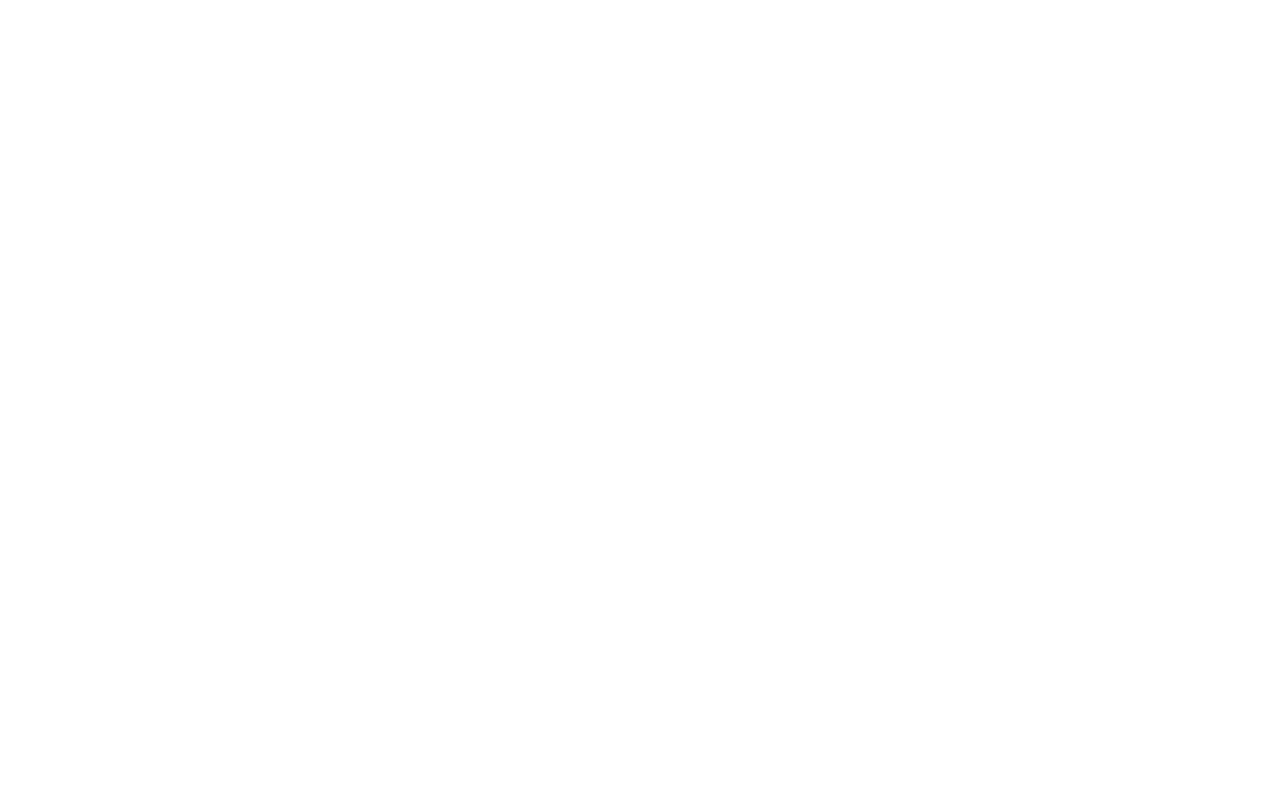
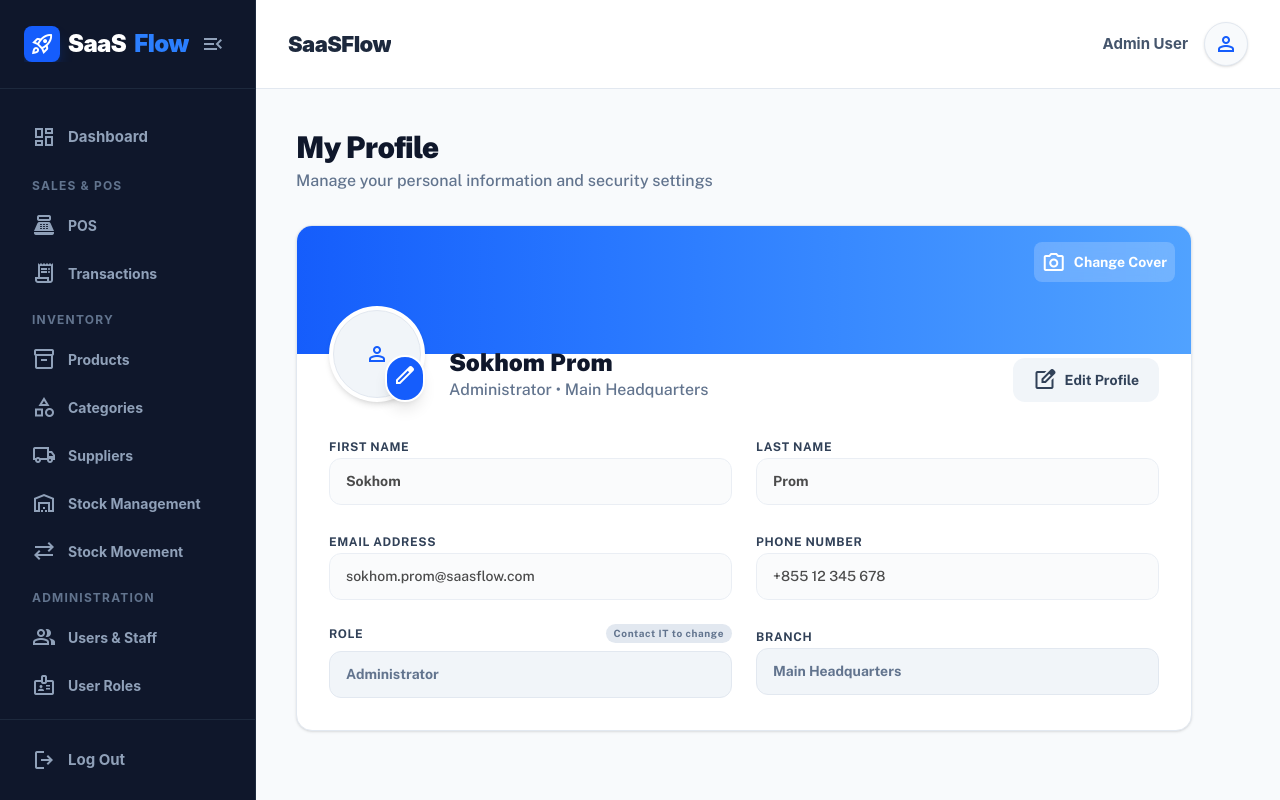
Before and after one commit to sokhompsk987-hash/pos-system, a React (Vite) app: page /profile in a window 1280 px wide. Before the commit this address had no page. Built offline with nearby package versions, Linux system fonts and the light colour scheme; no server answers.

Commit message:
Refactor Layout into Sidebar/Header, add Profile page and functional ProfileDropdown

```diff
--- a/src/App.jsx
+++ b/src/App.jsx
@@ -1,13 +1,11 @@
 import React from 'react';
 import { Routes, Route } from 'react-router-dom';
 
-// Import core application view pages
 import Home from './pages/Home.jsx';
 import Dashboard from './pages/Dashboard.jsx';
 import Login from './pages/Login.jsx';
 import Register from './pages/Register.jsx';
 
-// Import management core administration modules
 import Category from './pages/Category.jsx';
 import Branch from './pages/Branch.jsx';
 import Products from './pages/Products.jsx';
@@ -17,30 +15,26 @@ import Subscription from './pages/Billing/Subscription.jsx';
 import Users from './pages/Users.jsx';
 import Suppliers from './pages/Suppliers.jsx';
 
-// Import the newly created POS and Transactions pages
 import POS from './pages/POS/POS.jsx';
 import Transactions from './pages/POS/Transactions.jsx';
 import InvoiceDetails from './pages/POS/InvoiceDetails.jsx';
 
-// Import the Reports page
 import Reports from './pages/Reports.jsx';
 
-// IMPORT THE SECURITY ELEMENT FOR GATEKEEPING REVENUE PERMISSIONS
 import FeatureGuard from './components/FeatureGuard.jsx';
 
 import Roles from './pages/Roles.jsx';
+import Profile from './pages/Profile.jsx';
 
 function App() {
   return (
     <div className="min-h-screen bg-pos-bg">
       <Routes>
-        {/* Public and unprotected routes accessible by anyone */}
         <Route path="/" element={<Home />} />
         <Route path="/login" element={<Login />} />
         <Route path="/register" element={<Register />} />
         <Route path="/subscription" element={<Subscription />} />
 
-        {/* Protected routes wrapped with FeatureGuard gating authorization level */}
         <Route path="/dashboard" element={<FeatureGuard><Dashboard /></FeatureGuard>} />
         <Route path="/category" element={<FeatureGuard><Category /></FeatureGuard>} />
         <Route path="/products" element={<FeatureGuard><Products /></FeatureGuard>} />
@@ -50,10 +44,12 @@ function App() {
         <Route path="/inventory" element={<FeatureGuard><StockManagement /></FeatureGuard>} />
         <Route path="/suppliers" element={<FeatureGuard><Suppliers /></FeatureGuard>} />
         <Route path="/roles" element={<FeatureGuard><Roles /></FeatureGuard>} />
-        {/* Route for the Reports module */}
+
+        {/* Profile Route Added Here */}
+        <Route path="/profile" element={<FeatureGuard><Profile /></FeatureGuard>} />
+
         <Route path="/reports" element={<FeatureGuard><Reports /></FeatureGuard>} />
 
-        {/* Routes for the Sales & POS module */}
         <Route path="/pos" element={<FeatureGuard><POS /></FeatureGuard>} />
         <Route path="/transactions" element={<FeatureGuard><Transactions /></FeatureGuard>} />
         <Route path="/pos/invoice/:id" element={<FeatureGuard><InvoiceDetails /></FeatureGuard>} />
--- a/src/components/Layout.jsx
+++ b/src/components/Layout.jsx
@@ -3,7 +3,7 @@ import { useLocation, useNavigate } from 'react-router-dom';
 import Sidebar from './Sidebar';
 import Header from './Header';
 import LogoutModal from './LogoutModal';
-
+import ProfileDropdown from './ProfileDropdown';
 export default function Layout({ children }) {
   const location = useLocation();
   const navigate = useNavigate();
--- /dev/null
+++ b/src/pages/Profile.jsx
@@ -0,0 +1,193 @@
+import React, { useState } from 'react';
+import Layout from '../components/Layout';
+
+export default function Profile() {
+  const [profileData, setProfileData] = useState({
+    firstName: 'Sokhom',
+    lastName: 'Prom',
+    email: 'sokhom.prom@saasflow.com',
+    phone: '+855 12 345 678',
+    role: 'Administrator',
+    branch: 'Main Headquarters'
+  });
+
+  const [isEditing, setIsEditing] = useState(false);
+  const [isLoading, setIsLoading] = useState(false);
+
+  const handleInputChange = (e) => {
+    const { name, value } = e.target;
+    setProfileData({
+      ...profileData,
+      [name]: value
+    });
+  };
+
+  const handleSave = (e) => {
+    e.preventDefault();
+    setIsLoading(true);
+
+    // BACKEND TEAM: Insert API call here to save profile updates
+    // Example: request('/api/users/profile', 'PUT', profileData).then(...)
+
+    setTimeout(() => {
+      console.log("Saved profile data:", profileData);
+      setIsLoading(false);
+      setIsEditing(false);
+    }, 1000); // Simulated network delay
+  };
+
+  return (
+    <Layout>
+      <div className="p-6 md:p-10 font-['Public_Sans'] bg-slate-50 min-h-screen">
+
+        <div className="mb-8">
+          <h1 className="text-3xl font-black text-slate-900 tracking-tight">My Profile</h1>
+          <p className="text-slate-500 font-medium mt-1">Manage your personal information and security settings</p>
+        </div>
+
+        <div className="bg-white border border-slate-200 rounded-2xl shadow-sm overflow-hidden max-w-4xl">
+
+          <div className="h-32 bg-gradient-to-r from-blue-600 to-blue-400 relative">
+            <button className="absolute top-4 right-4 bg-white/20 hover:bg-white/30 backdrop-blur-md text-white p-2 rounded-lg transition-colors flex items-center gap-2 text-sm font-bold">
+              <span className="material-symbols-outlined text-[18px]">photo_camera</span>
+              Change Cover
+            </button>
+          </div>
+
+          <div className="px-8 pb-8 relative">
+            <div className="flex flex-col md:flex-row gap-6 items-start md:items-end -mt-12 mb-8">
+              <div className="relative group">
+                <div className="w-24 h-24 bg-white rounded-full p-1 shadow-md">
+                  <div className="w-full h-full bg-slate-100 rounded-full flex items-center justify-center text-blue-600 border border-slate-200 overflow-hidden">
+                    <span className="material-symbols-outlined text-[40px]">person</span>
+                  </div>
+                </div>
+                <button className="absolute bottom-0 right-0 bg-blue-600 hover:bg-blue-700 text-white p-1.5 rounded-full shadow-lg transition-colors border-2 border-white">
+                  <span className="material-symbols-outlined text-[16px]">edit</span>
+                </button>
+              </div>
+
+              <div className="flex-1">
+                <h2 className="text-2xl font-black text-slate-900">{profileData.firstName} {profileData.lastName}</h2>
+                <p className="text-slate-500 font-medium">{profileData.role} • {profileData.branch}</p>
+              </div>
+
+              {!isEditing && (
+                <button
+                  onClick={() => setIsEditing(true)}
+                  className="bg-slate-100 hover:bg-slate-200 text-slate-700 px-5 py-2.5 rounded-xl font-bold text-sm transition-all flex items-center gap-2"
+                >
+                  <span className="material-symbols-outlined text-[18px]">edit_square</span>
+                  Edit Profile
+                </button>
+              )}
+            </div>
+
+            <form onSubmit={handleSave}>
+              <div className="grid grid-cols-1 md:grid-cols-2 gap-6">
+                <div className="space-y-2">
+                  <label className="text-[12px] font-bold text-slate-700 uppercase tracking-wider">First Name</label>
+                  <input
+                    type="text"
+                    name="firstName"
+                    value={profileData.firstName}
+                    onChange={handleInputChange}
+                    disabled={!isEditing}
+                    className="w-full bg-slate-50 border border-slate-200 rounded-xl px-4 py-3 text-[14px] font-bold outline-none focus:border-blue-500 disabled:opacity-70 transition-colors"
+                  />
+                </div>
+
+                <div className="space-y-2">
+                  <label className="text-[12px] font-bold text-slate-700 uppercase tracking-wider">Last Name</label>
+                  <input
+                    type="text"
+                    name="lastName"
+                    value={profileData.lastName}
+                    onChange={handleInputChange}
+                    disabled={!isEditing}
+                    className="w-full bg-slate-50 border border-slate-200 rounded-xl px-4 py-3 text-[14px] font-bold outline-none focus:border-blue-500 disabled:opacity-70 transition-colors"
+                  />
+                </div>
+
+                <div className="space-y-2">
+                  <label className="text-[12px] font-bold text-slate-700 uppercase tracking-wider">Email Address</label>
+                  <input
+                    type="email"
+                    name="email"
+                    value={profileData.email}
+                    onChange={handleInputChange}
+                    disabled={!isEditing}
+                    className="w-full bg-slate-50 border border-slate-200 rounded-xl px-4 py-3 text-[14px] font-medium outline-none focus:border-blue-500 disabled:opacity-70 transition-colors"
+                  />
+                </div>
+
+                <div className="space-y-2">
+                  <label className="text-[12px] font-bold text-slate-700 uppercase tracking-wider">Phone Number</label>
+                  <input
+                    type="tel"
+                    name="phone"
+                    value={profileData.phone}
+                    onChange={handleInputChange}
+                    disabled={!isEditing}
+                    className="w-full bg-slate-50 border border-slate-200 rounded-xl px-4 py-3 text-[14px] font-medium outline-none focus:border-blue-500 disabled:opacity-70 transition-colors"
+                  />
+                </div>
+
+                <div className="space-y-2">
+                  <label className="text-[12px] font-bold text-slate-700 uppercase tracking-wider flex items-center justify-between">
+                    Role
+                    <span className="text-[10px] bg-slate-200 text-slate-500 px-2 py-0.5 rounded-full normal-case">Contact IT to change</span>
+                  </label>
+                  <input
+                    type="text"
+                    value={profileData.role}
+                    disabled
+                    className="w-full bg-slate-100 border border-slate-200 rounded-xl px-4 py-3 text-[14px] font-bold text-slate-500 cursor-not-allowed"
+                  />
+                </div>
+
+                <div className="space-y-2">
+                  <label className="text-[12px] font-bold text-slate-700 uppercase tracking-wider">Branch</label>
+                  <input
+                    type="text"
+                    value={profileData.branch}
+                    disabled
+                    className="w-full bg-slate-100 border border-slate-200 rounded-xl px-4 py-3 text-[14px] font-bold text-slate-500 cursor-not-allowed"
+                  />
+                </div>
+              </div>
+
+              {isEditing && (
+                <div className="mt-8 pt-6 border-t border-slate-100 flex items-center justify-end gap-3">
+                  <button
+                    type="button"
+                    onClick={() => setIsEditing(false)}
+                    disabled={isLoading}
+                    className="px-5 py-2.5 text-slate-600 font-bold hover:bg-slate-100 rounded-xl transition-colors disabled:opacity-50"
+                  >
+                    Cancel
+                  </button>
+                  <button
+                    type="submit"
+                    disabled={isLoading}
+                    className="bg-blue-600 hover:bg-blue-700 text-white px-6 py-2.5 rounded-xl font-bold shadow-lg shadow-blue-600/20 transition-all flex items-center gap-2 disabled:opacity-70"
+                  >
+                    {isLoading ? (
+                      <>
+                        <span className="material-symbols-outlined animate-spin text-[18px]">refresh</span>
+                        Saving...
+                      </>
+                    ) : (
+                      'Save Changes'
+                    )}
+                  </button>
+                </div>
+              )}
+            </form>
+
+          </div>
+        </div>
+      </div>
+    </Layout>
+  );
+}
```
Also changed, not shown: src/components/ProfileDropdown.jsx (+13 -6 lines).
